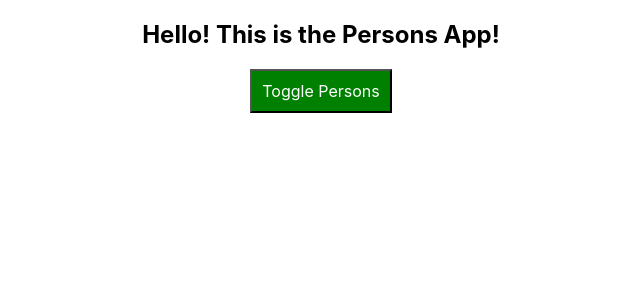
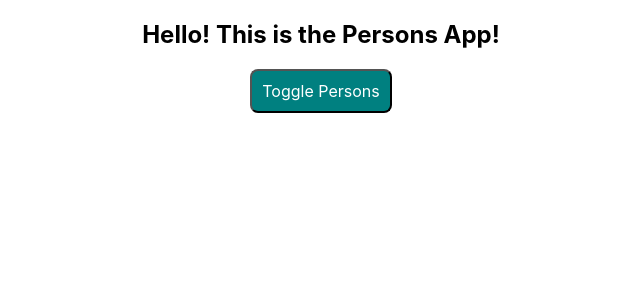
Before and after one commit to nickitza/react_complete_guide, a React (Create React App) app: page / in a window 1280 px wide. Shown: the top 300 px of the page, without its empty margins (319-959 px from the left). Built offline with nearby package versions, Linux system fonts and the light colour scheme.

Commit message:
npm install radium

```diff
--- a/package.json
+++ b/package.json
@@ -3,6 +3,7 @@
   "version": "0.1.0",
   "private": true,
   "dependencies": {
+    "radium": "^0.26.0",
     "react": "^16.9.0",
     "react-dom": "^16.9.0",
     "react-scripts": "3.1.1"
--- a/src/App.js
+++ b/src/App.js
@@ -52,9 +52,10 @@ class App extends Component {
 
   render(){
     const buttonStyle = {
-      backgroundColor: 'green',
+      backgroundColor: 'teal',
       font: 'inherit',
       padding: '10px',
+      borderRadius: '8px',
       cursor: 'pointer',
       color: "white"
     }
@@ -73,7 +74,7 @@ class App extends Component {
           })}
         </div>
       )
-      buttonStyle.backgroundColor = 'red'
+      buttonStyle.backgroundColor = 'coral'
     }
 
     let classes = [];
```
Also changed, not shown: 1 other file (tests, documents, lock files or other folders).
